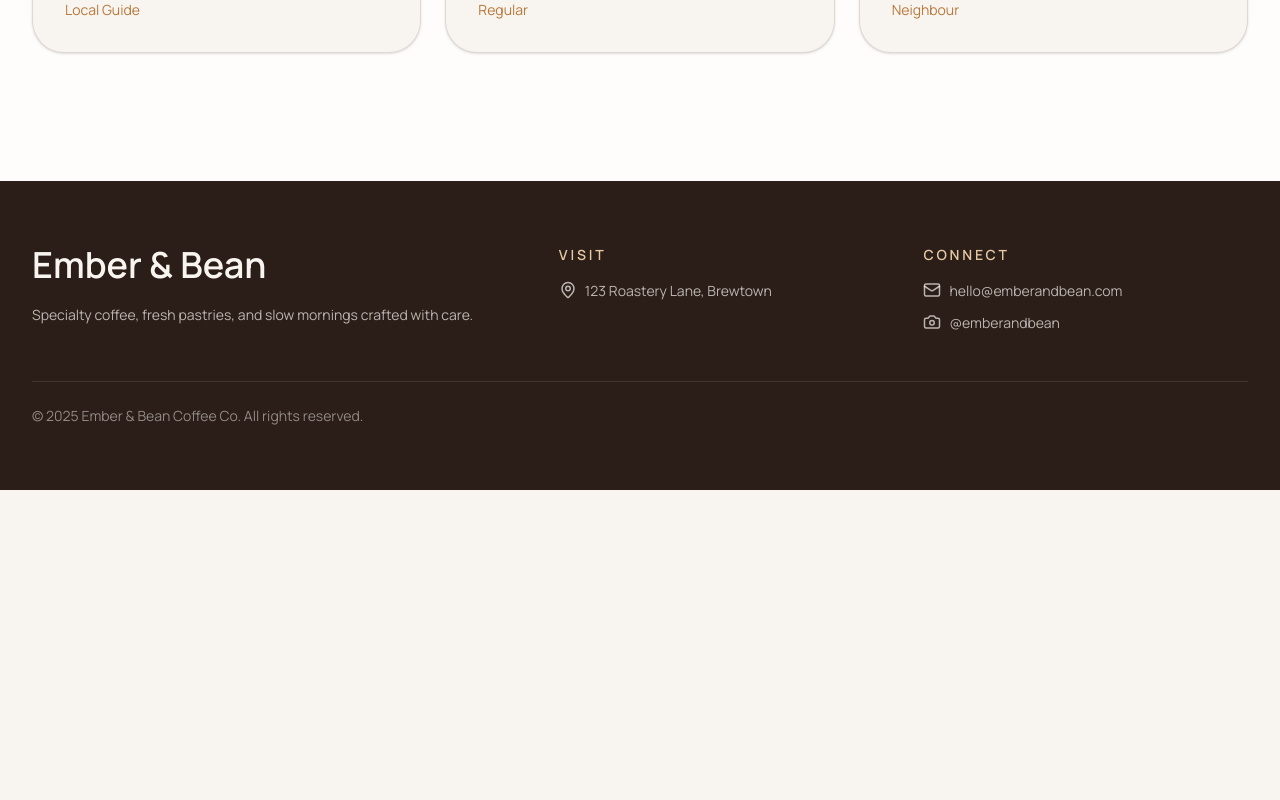
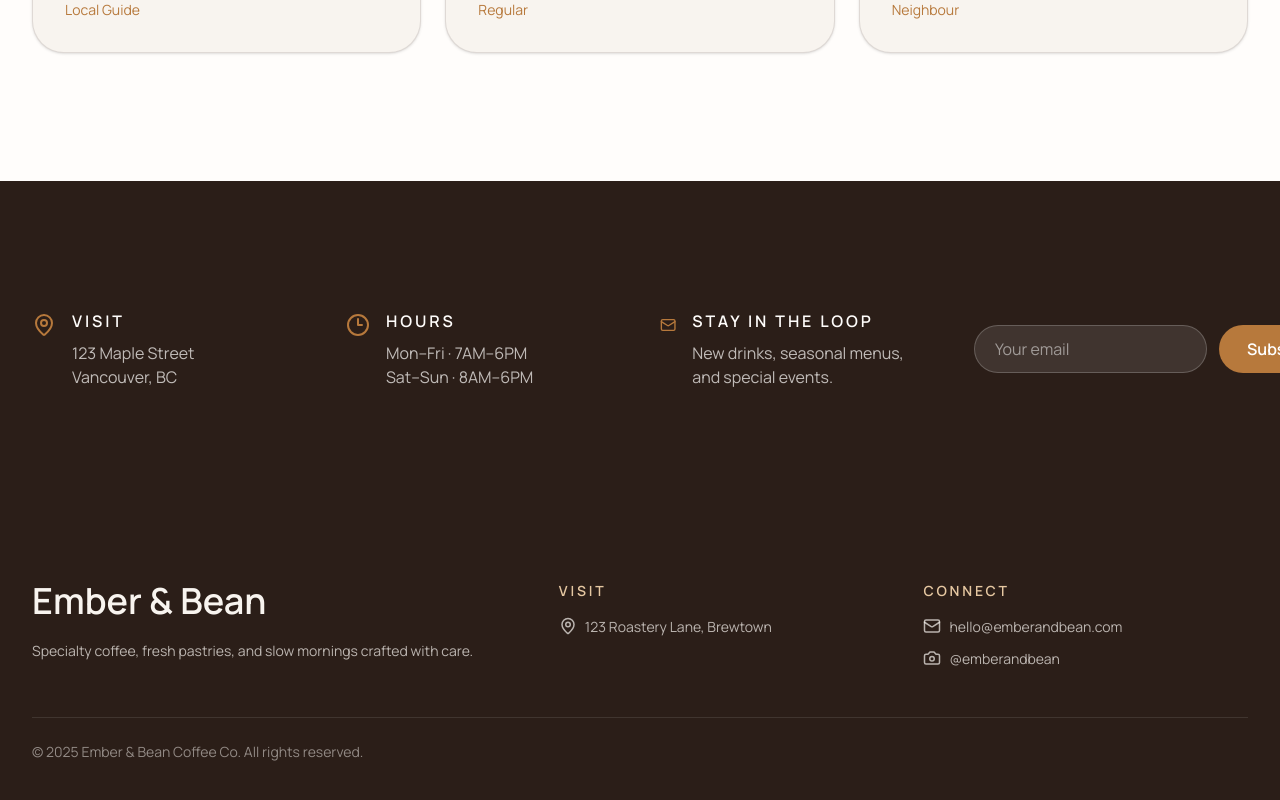
Before and after one commit to tan15hacks/Embers-and-Beans, a Next.js app: page / in a window 1280 px wide. Shown: the part 5677-6477 px from the top of the page. Before the commit the page ends 6167 px from the top, so only its background shows below. Built offline with nearby package versions, Linux system fonts and the light colour scheme.

Commit message:
feat: add visit and newsletter section

```diff
--- a/src/app/page.tsx
+++ b/src/app/page.tsx
@@ -2,6 +2,10 @@
 
 
 
+
+
+
+import { VisitNewsletter } from "@/components/home/VisitNewsletter";
 import { Testimonials } from "@/components/home/Testimonials";
 import { CafeExperience } from "@/components/home/CafeExperience";
 import { FreshlyBaked } from "@/components/home/FreshlyBaked";
@@ -23,6 +27,7 @@ export default function Home() {
       <FreshlyBaked />
       <CafeExperience />
       <Testimonials />
+      <VisitNewsletter />
       <Footer />
     </main>
   );
--- /dev/null
+++ b/src/components/home/VisitNewsletter.tsx
@@ -0,0 +1,71 @@
+import { MapPin, Clock3, Mail } from "lucide-react";
+import { Container } from "@/components/layout/Container";
+import { Section } from "@/components/layout/Section";
+
+export function VisitNewsletter() {
+  return (
+    <Section className="bg-primary text-primary-foreground py-16">
+      <Container>
+        <div className="grid gap-10 lg:grid-cols-4 lg:items-center">
+
+          <div className="flex gap-4">
+            <MapPin className="mt-1 text-secondary" />
+            <div>
+              <h3 className="font-semibold uppercase tracking-[0.18em]">
+                Visit
+              </h3>
+              <p className="mt-2 text-primary-foreground/70">
+                123 Maple Street
+                <br />
+                Vancouver, BC
+              </p>
+            </div>
+          </div>
+
+          <div className="flex gap-4">
+            <Clock3 className="mt-1 text-secondary" />
+            <div>
+              <h3 className="font-semibold uppercase tracking-[0.18em]">
+                Hours
+              </h3>
+
+              <p className="mt-2 text-primary-foreground/70">
+                Mon–Fri · 7AM–6PM
+                <br />
+                Sat–Sun · 8AM–6PM
+              </p>
+            </div>
+          </div>
+
+          <div className="flex gap-4">
+            <Mail className="mt-1 text-secondary" />
+            <div>
+              <h3 className="font-semibold uppercase tracking-[0.18em]">
+                Stay in the Loop
+              </h3>
+
+              <p className="mt-2 text-primary-foreground/70">
+                New drinks, seasonal menus, and special events.
+              </p>
+            </div>
+          </div>
+
+          <form className="flex flex-col gap-3 sm:flex-row">
+            <input
+              type="email"
+              placeholder="Your email"
+              className="h-12 flex-1 rounded-full border border-white/20 bg-white/10 px-5 outline-none placeholder:text-white/50"
+            />
+
+            <button
+              className="h-12 rounded-full bg-secondary px-7 font-semibold text-white transition hover:opacity-90"
+            >
+              Subscribe
+            </button>
+          </form>
+
+        </div>
+      </Container>
+    </Section>
+  );
+}
```
